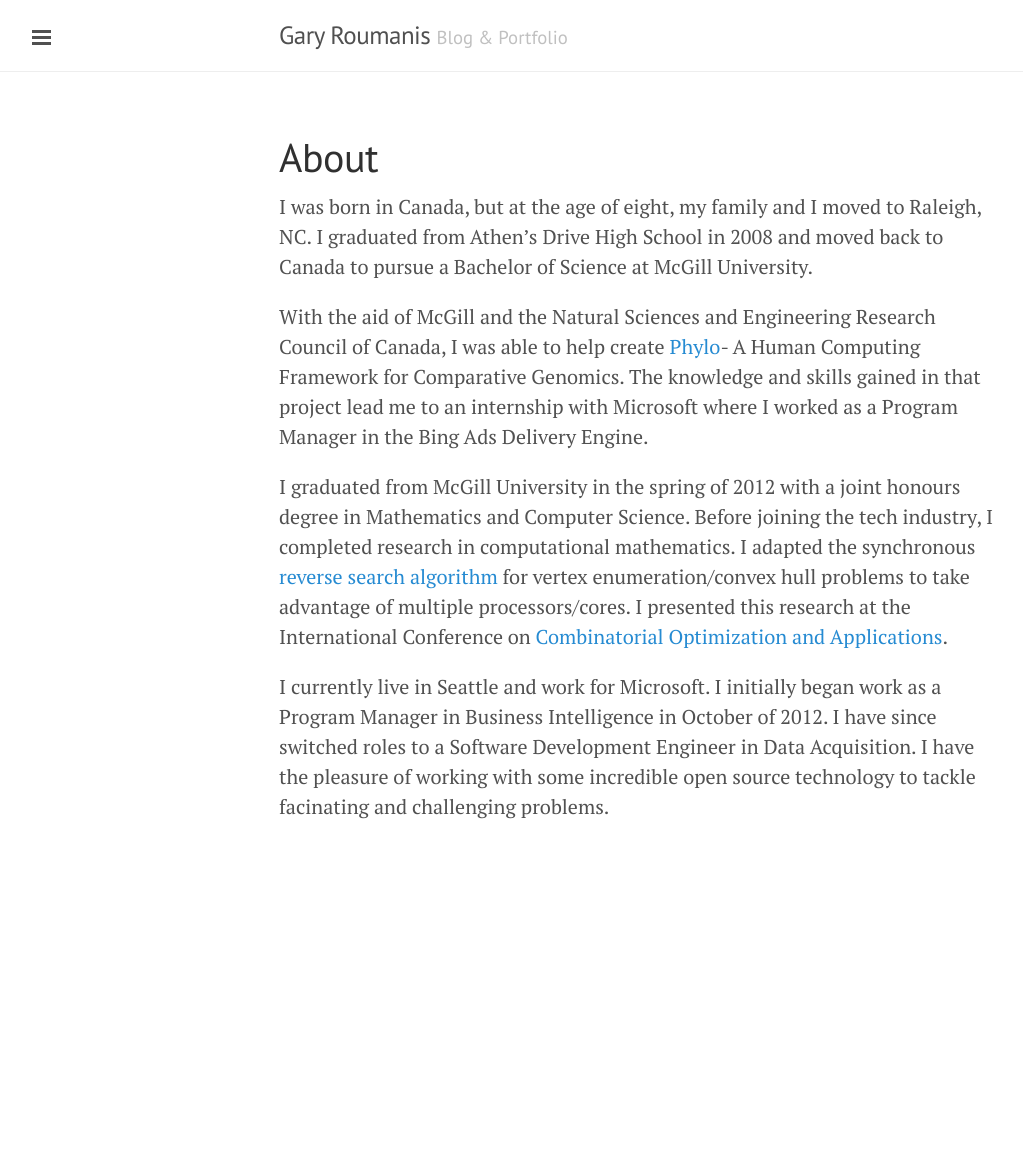
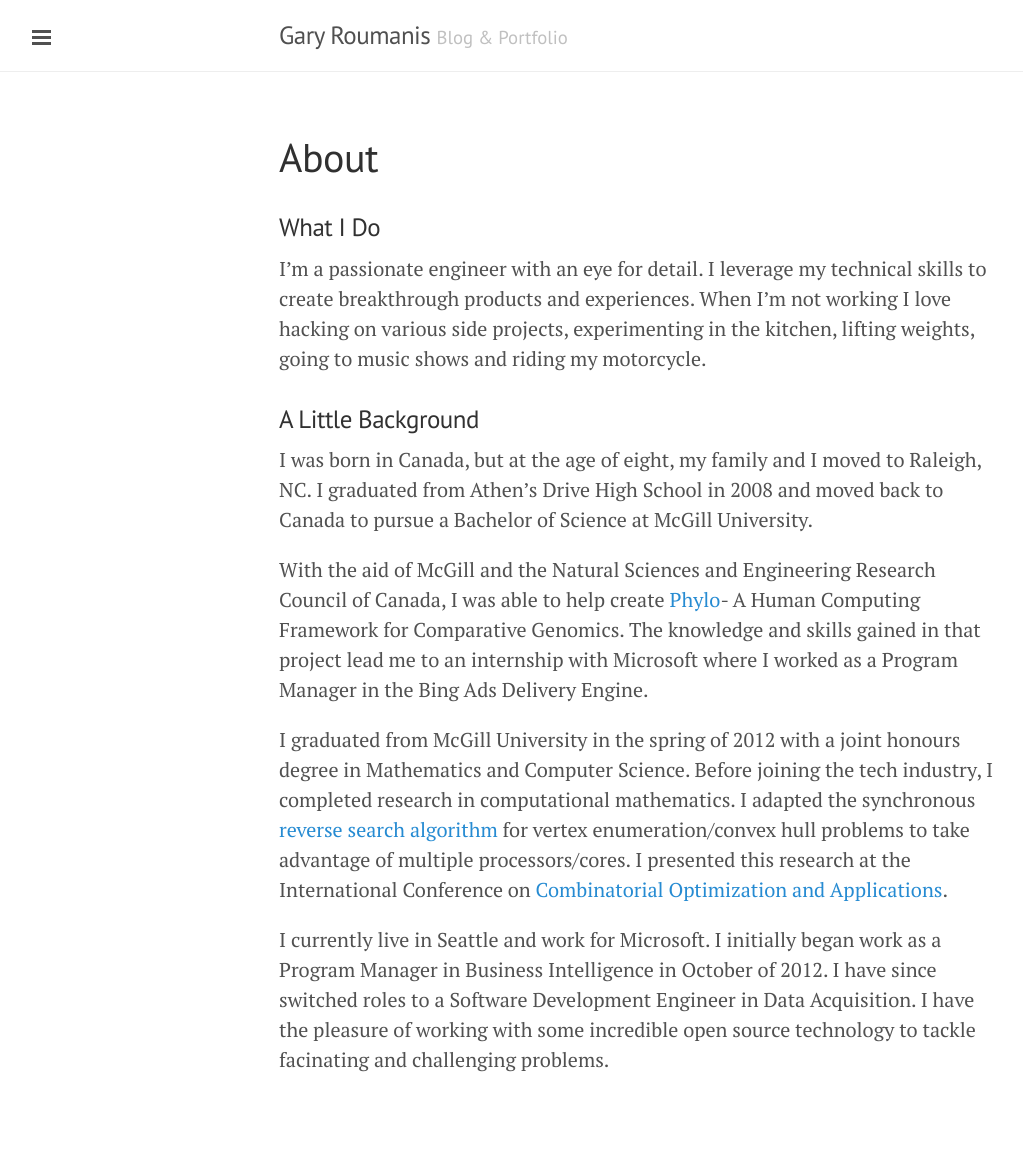
Before and after one commit to grouma/grouma.github.io, a Jekyll site: the page built from about.md, in a window 1280 px wide. Shown: the whole page, without its empty margins (1-1024 px from the left). Built offline with Jekyll 4.4.1, drawn with Linux system fonts in a browser that asks for light colours; Markdown is read by kramdown in place of the engine named in the settings; before the commit the page ends 902 px from its top, so only the background shows below that.

Commit message:
added what I do to about

```diff
--- a/about.md
+++ b/about.md
@@ -2,6 +2,12 @@
 layout: page
 title: About
 ---
+
+### What I Do
+
+I’m a passionate engineer with an eye for detail. I leverage my technical skills to create breakthrough products and experiences. When I'm not working I love hacking on various side projects, experimenting in the kitchen, lifting weights, going to music shows and riding my motorcycle.
+
+### A Little Background
 
 I was born in Canada, but at the age of eight, my family and I moved to Raleigh, NC. I graduated from Athen's Drive High School in 2008 and moved back to Canada to pursue a Bachelor of Science at McGill University.
 
```
Also changed, not shown: 3 other files.
